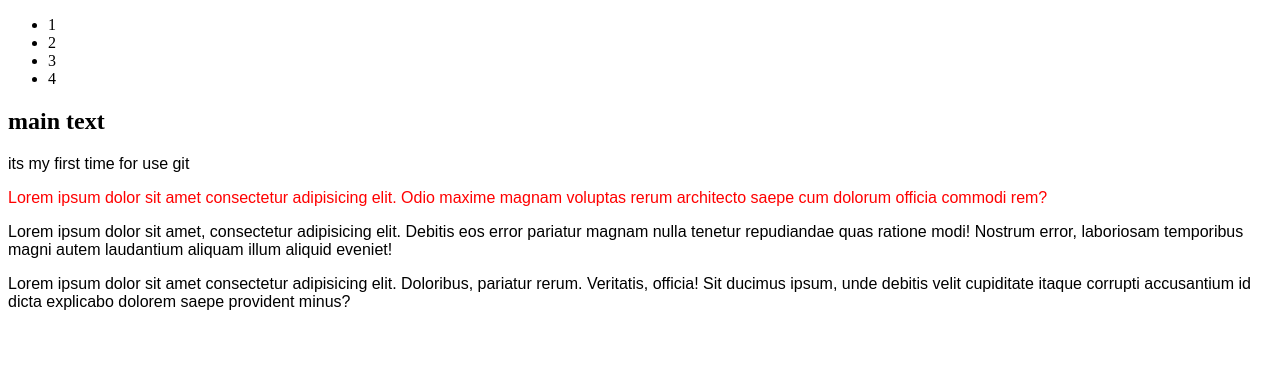
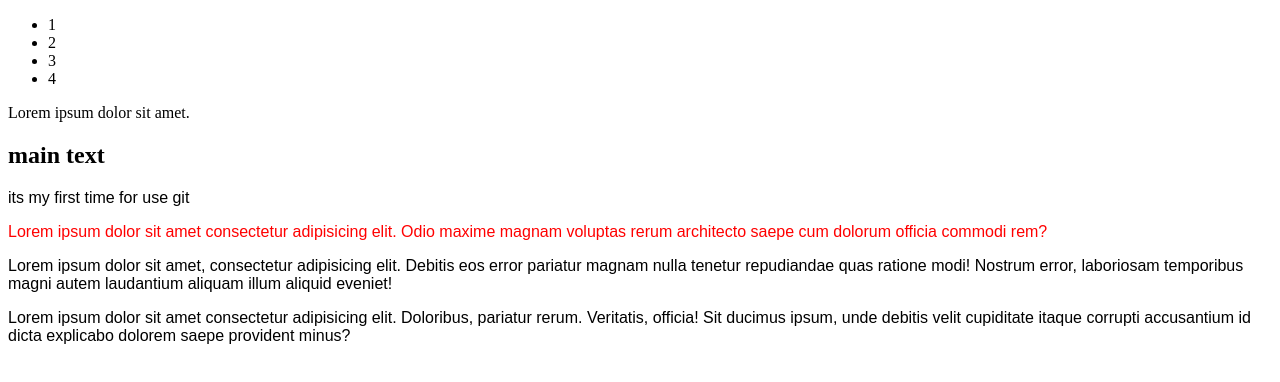
Before and after one commit to ungodss/gittest, a plain HTML site: page index.html in a window 1280 px wide. Drawn offline with Linux system fonts and the light colour scheme.

Commit message:
add article with text

```diff
--- a/index.html
+++ b/index.html
@@ -15,6 +15,7 @@
         <li>4</li>
     </ul>
     </header>
+    <article>Lorem ipsum dolor sit amet.</article>
     <h2>main text</h2>
     <p>its my first time for use git</p>
     <p class="maintext">Lorem ipsum dolor sit amet consectetur adipisicing elit. Odio maxime magnam voluptas rerum architecto saepe cum dolorum officia commodi rem?</p>
```
